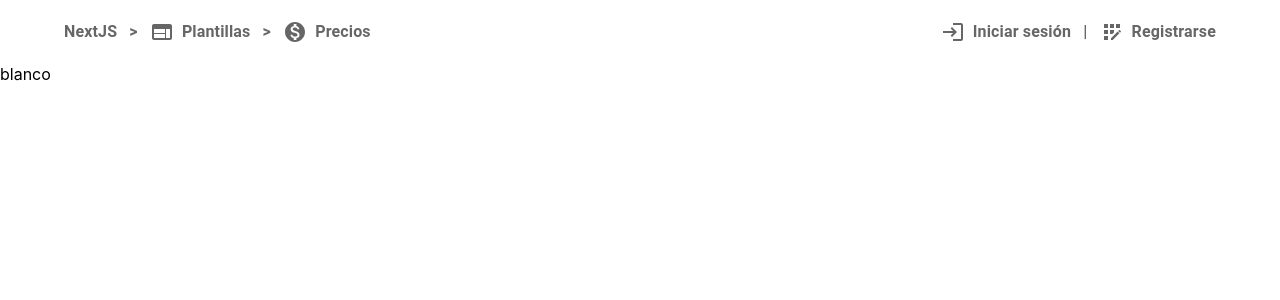
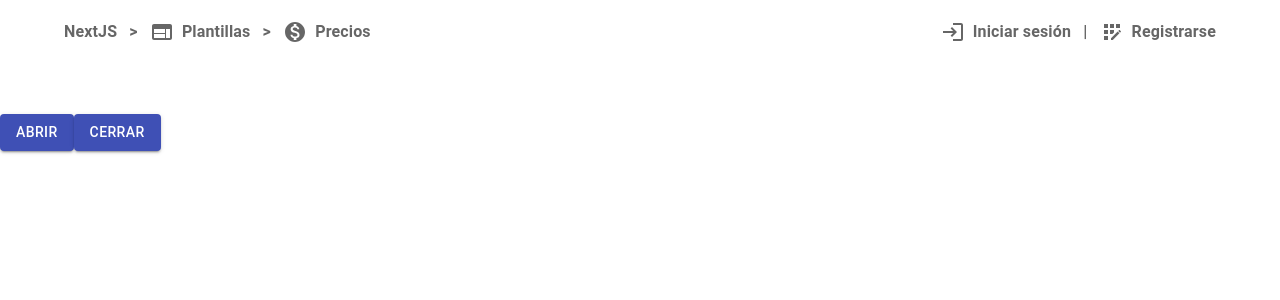
Before and after one commit to joackob/etec-casilleros, a Next.js app: page /options in a window 1280 px wide. Shown: the top 300 px of the page. Built offline with nearby package versions, Linux system fonts and the light colour scheme.

Commit message:
Update options.tsx

```diff
--- a/pages/options.tsx
+++ b/pages/options.tsx
@@ -1,9 +1,19 @@
-import { Box } from "@mui/material";
+import { Box, Button } from "@mui/material";
 
 export default function Options() {
   return (
-    <Box>
-      <Box>blanco</Box>
+    <Box
+      sx={{
+        marginTop: "50px",
+
+      }}
+    >
+      <Button variant="contained">
+        ABRIR
+      </Button>
+       <Button variant="contained">
+        CERRAR
+      </Button>
     </Box>
   );
 }
```
